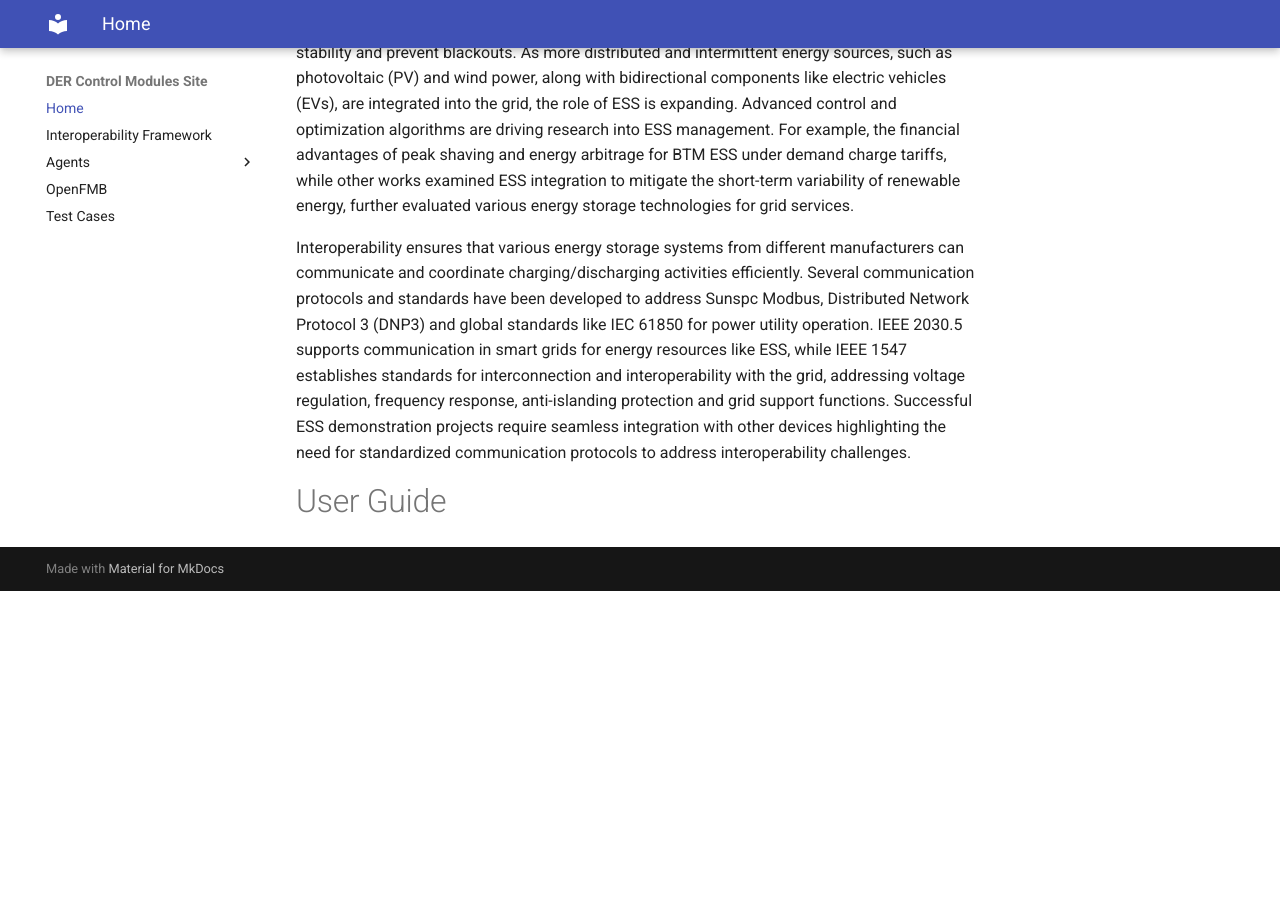
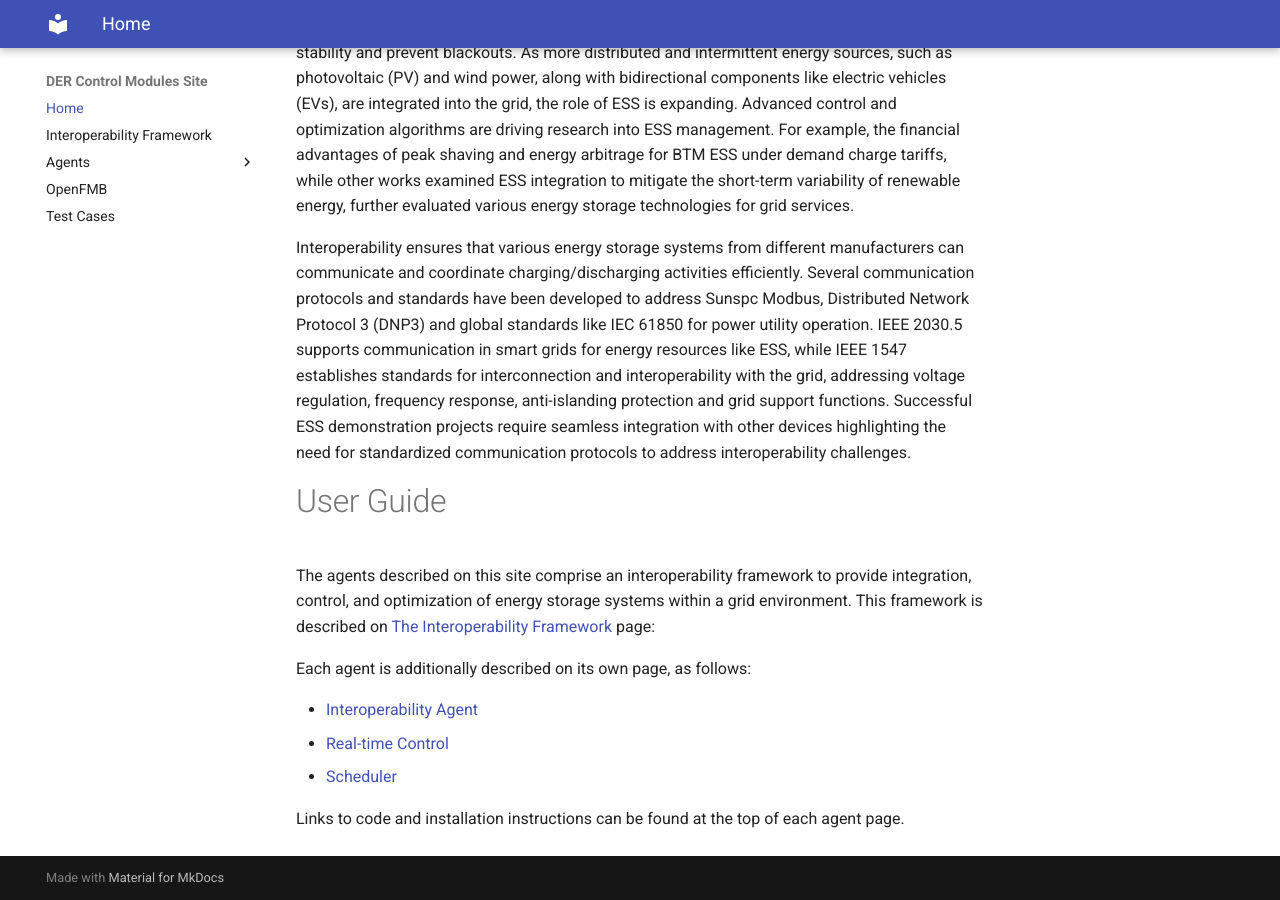
Before and after one commit to der-control-modules/der-control-modules.github.io, an MkDocs documentation site: the page built from docs/index.md, in a window 1280 px wide and 900 px high, scrolled down 519 px. Built offline with MkDocs 1.6.1 and Material for MkDocs 9.7.7, drawn with Linux system fonts in a browser that asks for light colours; before the commit the page ends 1110 px from its top, so only the background shows below that.

Commit message:
Links to agent code and installation instructions.

```diff
--- a/docs/index.md
+++ b/docs/index.md
@@ -31,3 +31,15 @@ Successful ESS demonstration projects require seamless integration with other de
 for standardized communication protocols to address interoperability challenges.
 
 # User Guide
+
+The agents described on this site comprise an interoperability framework to provide integration, control,
+and optimization of energy storage systems within a grid environment. This framework is described on
+[The Interoperability Framework](/interoperability-framework) page:
+
+Each agent is additionally described on its own page, as follows:
+
+* [Interoperability Agent](/interoperability)
+* [Real-time Control](/rt-control)
+* [Scheduler](/scheduler)
+
+Links to code and installation instructions can be found at the top of each agent page.
--- a/mkdocs.yml
+++ b/mkdocs.yml
@@ -7,6 +7,9 @@ theme:
 
 plugins:
   - caption
+
+markdown_extensions:
+  - attr_list
 
 nav:
   - Home: index.md
```
Also changed, not shown: docs/interoperability.md (+2 -0 lines), docs/openfmb.md (+5 -0 lines), docs/rt-control.md (+2 -0 lines), docs/scheduler.md (+2 -0 lines).
